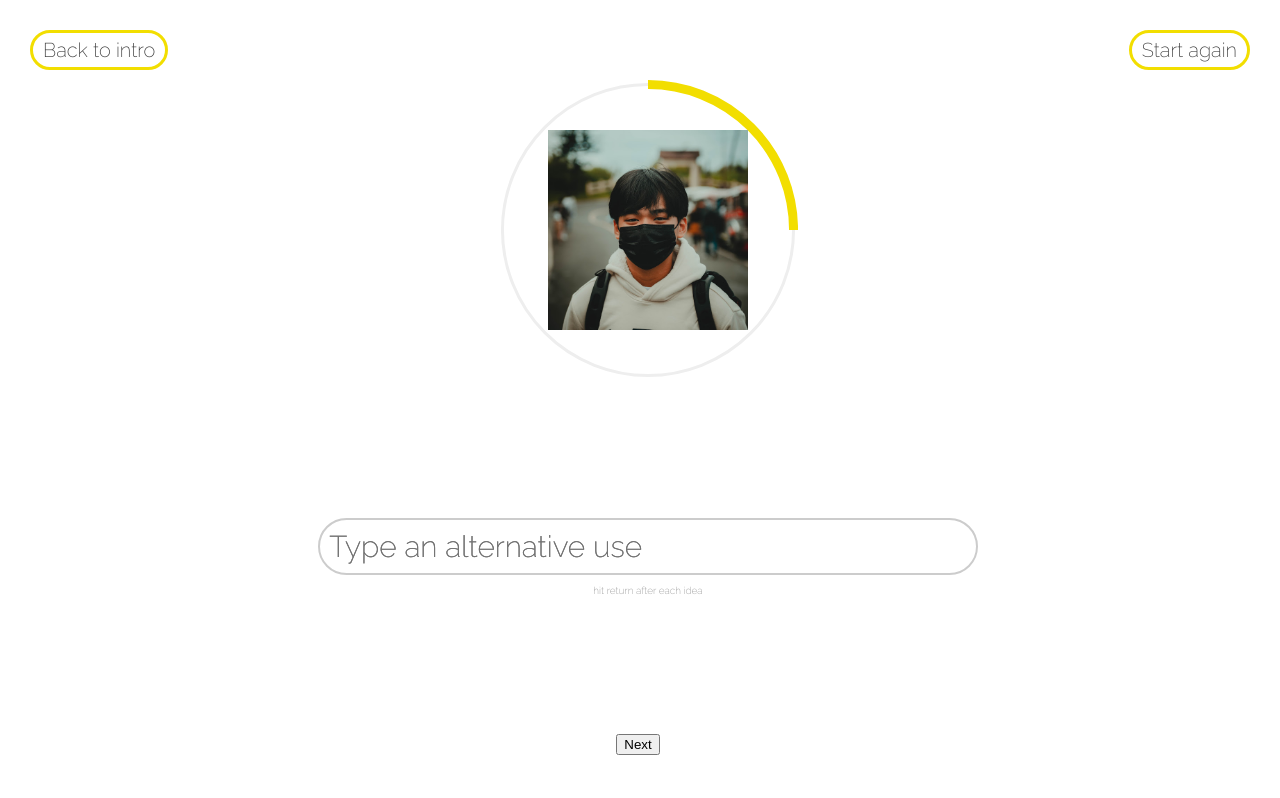
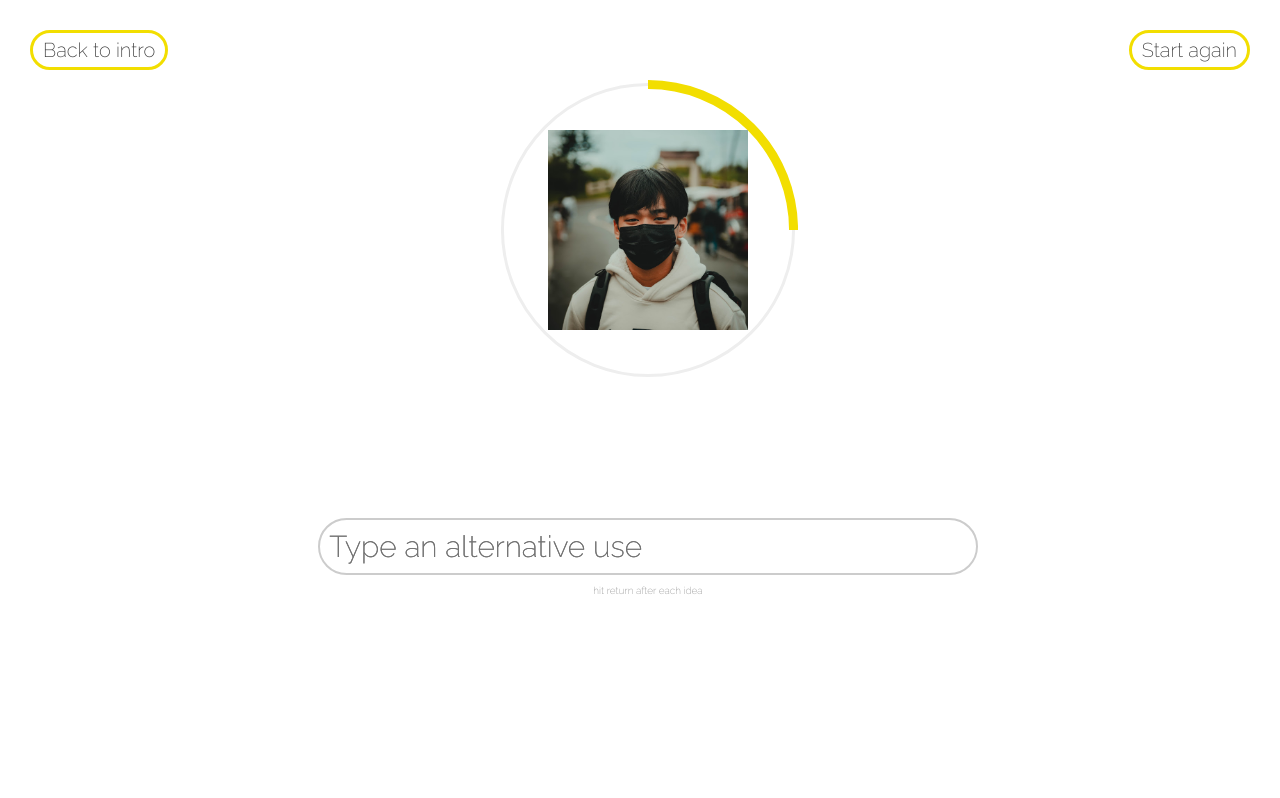
Before and after one commit to meezlung/alternative-use-test-website, a plain HTML site: page page3_main_test.html in a window 1280 px wide. Drawn offline with nearby package versions, Linux system fonts and the light colour scheme.

Commit message:
Hid next button for the main test

```diff
--- a/page3_main_test.html
+++ b/page3_main_test.html
@@ -177,7 +177,7 @@
     <br /><br />
     <button id="button1" value="Add" onclick="add_element_to_array();" style="visibility: hidden;">Add</button>
 
-    <button id="nextButton" onclick="nextImage() ";>Next</button>
+    <button id="nextButton" onclick="nextImage() " style="visibility: hidden;">Next</button>
 
     <script>
         var random_images_array = [["object1", "prompt1.jpg"], ["object2", "prompt2.jpg"], ["object3", "prompt3.jpg"]];
```
